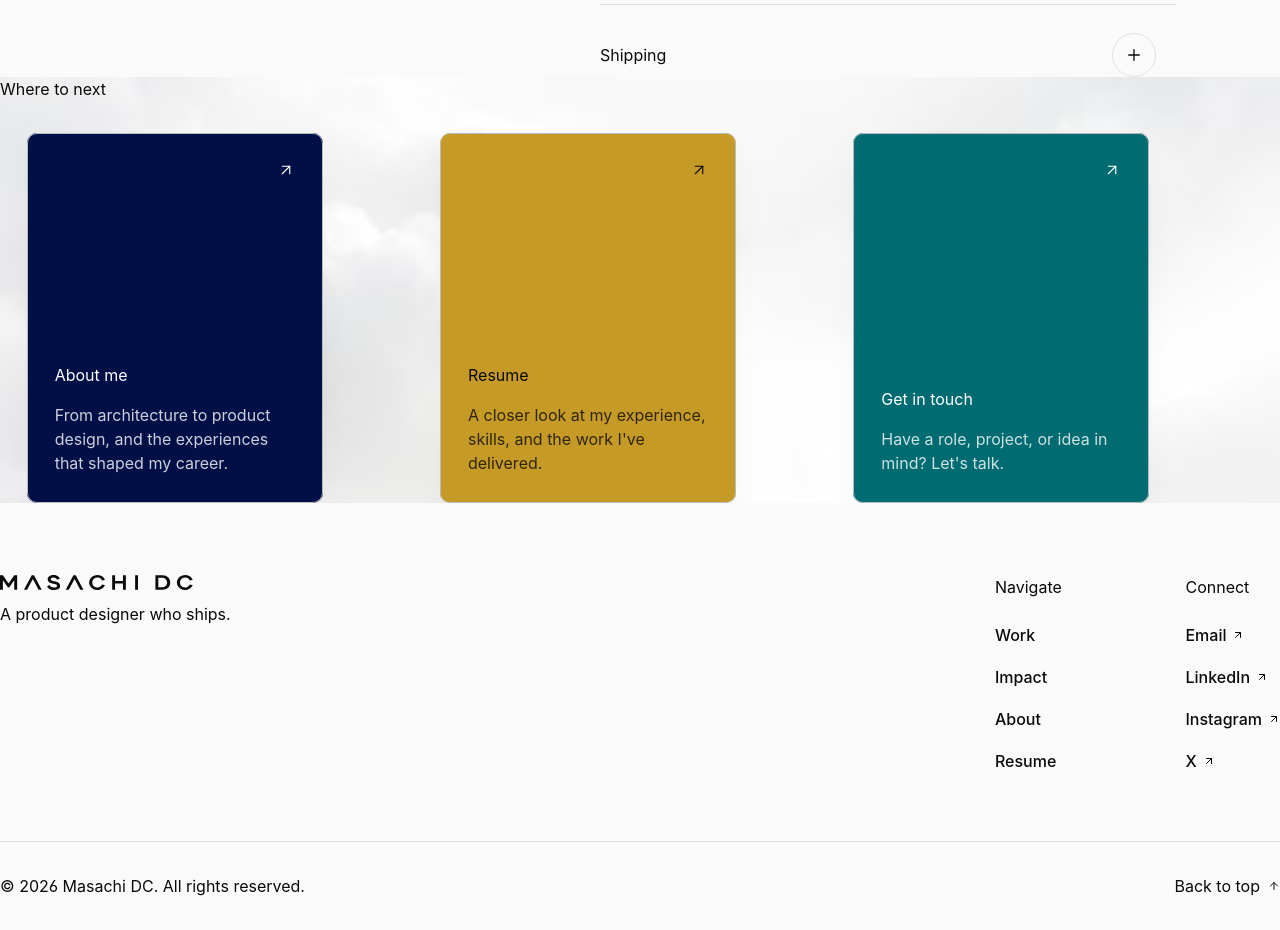
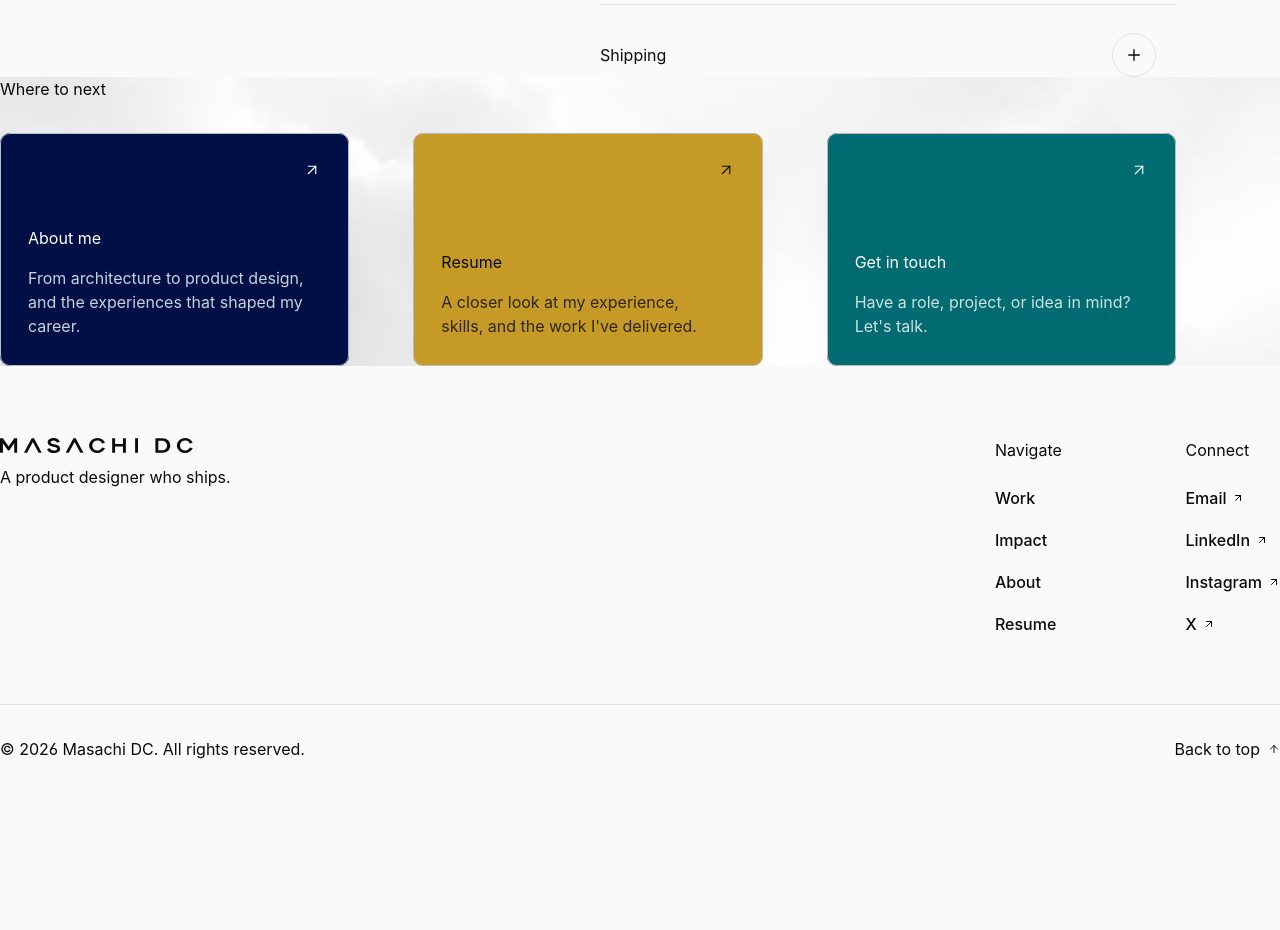
Before and after one commit to masachidc/masachi-dc-portfolio, a React (Vite) app: page / in a window 1280 px wide. Shown: the part 2620-3550 px from the top of the page. After the commit the page ends 3413 px from the top, so only its background shows below. Built offline with nearby package versions, Linux system fonts and the light colour scheme; a web font is replaced by a local one.

Commit message:
restore landscape navigation cards

```diff
--- a/src/app/components/HomeNavigationCards.tsx
+++ b/src/app/components/HomeNavigationCards.tsx
@@ -83,21 +83,21 @@ export function HomeNavigationCards() {
           <motion.li
             key={card.label}
             variants={fadeUp}
-            className="flex w-full max-w-[19rem] md:max-w-[17rem] md:justify-self-center lg:max-w-[18.5rem]"
+            className="flex w-full max-w-[19rem] md:max-w-none"
           >
             <div className="work-stage w-full">
               <span aria-hidden="true" className="work-shadow" />
               {card.external ? (
                 <a
                   href={card.href}
-                  className="work-card group relative flex aspect-[4/5] w-full overflow-hidden"
+                  className="work-card group relative flex aspect-[3/2] w-full overflow-hidden"
                 >
                   <CardContent card={card} />
                 </a>
               ) : (
                 <Link
                   to={card.href}
-                  className="work-card group relative flex aspect-[4/5] w-full overflow-hidden"
+                  className="work-card group relative flex aspect-[3/2] w-full overflow-hidden"
                 >
                   <CardContent card={card} />
                 </Link>
```
